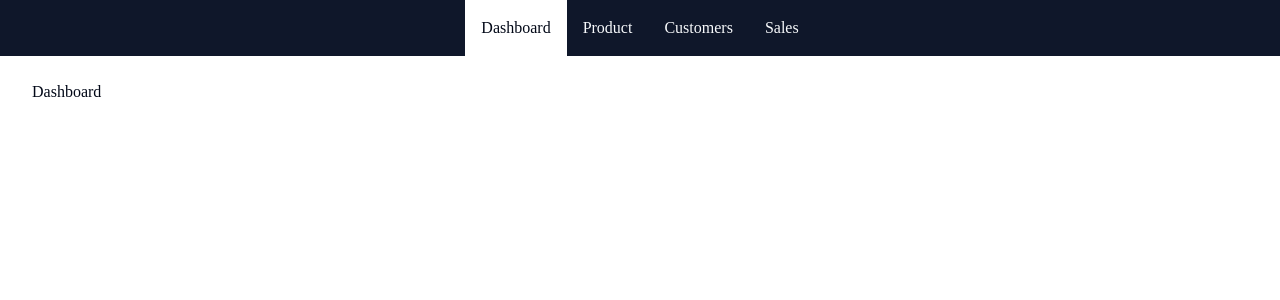
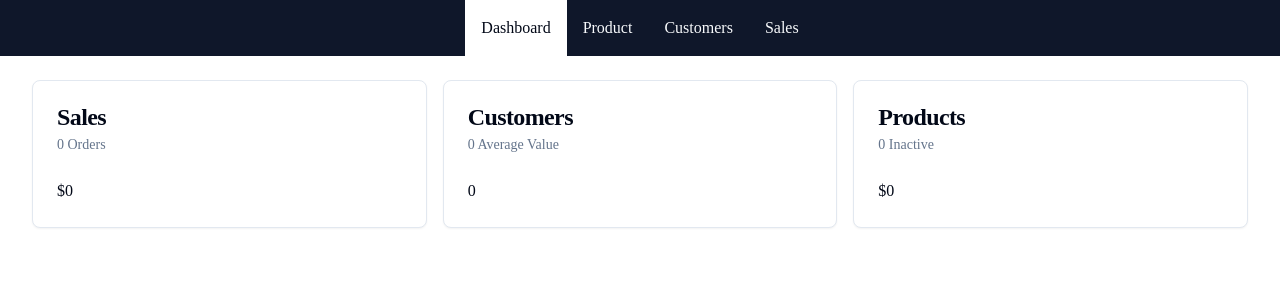
Before and after one commit to apykwan/ecommerce_with_stripe, a Next.js app: page /admin in a window 1280 px wide. Shown: the top 300 px of the page. Built offline with nearby package versions, Linux system fonts and the light colour scheme; no server answers; the database is empty.

Commit message:
completed admin page

```diff
--- a/package.json
+++ b/package.json
@@ -10,6 +10,7 @@
   },
   "dependencies": {
     "@prisma/client": "^5.16.1",
+    "@radix-ui/react-slot": "^1.1.0",
     "class-variance-authority": "^0.7.0",
     "clsx": "^2.1.1",
     "lucide-react": "^0.400.0",
--- /dev/null
+++ b/src/app/admin/_components/PageHeader.tsx
@@ -0,0 +1,9 @@
+import { type ReactNode } from 'react';
+
+export function PageHeader({ children}: { children: ReactNode }) {
+  return (
+    <h1 className="text-4xl mb-4">
+      {children}
+    </h1>
+  )
+}
--- a/src/app/admin/layout.tsx
+++ b/src/app/admin/layout.tsx
@@ -1,4 +1,6 @@
 import { Nav, NavLink } from '@/components/Nav';
+
+export const dynamic = "force-dynamic";
 
 export default function AdminLayout({
   children,
--- /dev/null
+++ b/src/app/admin/loading.tsx
@@ -0,0 +1,7 @@
+import { Loader2 } from 'lucide-react';
+
+export default function AdminLoading() {
+  return <div className="flex justify-center">
+    <Loader2 className="size-24 animate-spin" />
+  </div>
+}
--- a/src/app/admin/page.tsx
+++ b/src/app/admin/page.tsx
@@ -1,3 +1,96 @@
-export default function AdminDashboard() {
-  return <h1>Dashboard</h1>
+import {
+  Card,
+  CardContent,
+  CardDescription,
+  CardHeader,
+  CardTitle
+} from '@/components/ui/card';
+
+import { formatNumber, formatCurrency } from '@/lib/formatters';
+// import { wait } from '@/lib/utils';
+import db from '@/db';
+
+async function getSalesData() {
+  const data = await db.order.aggregate({
+    _sum: { pricePaidInCents: true },
+    _count: true
+  });
+
+  return {
+    amount: (data._sum.pricePaidInCents || 0) / 100,
+    numberOfSales: data._count
+  }
 }
+
+async function getUserData() {
+  const [userCount, orderData] = await Promise.all([
+     db.user.count(),
+     db.order.aggregate({
+      _sum: { pricePaidInCents: true }
+    })
+  ]);
+
+  return {
+    userCount,
+    averageValuePerUser: userCount === 0 ? 0 : (orderData._sum.pricePaidInCents || 0) / userCount/ 100
+  };
+}
+
+async function getProductData() {
+  const [activeCount, inActiveCount] = await Promise.all([
+    db.product.count({ where: { isAvailableForPurchase: true }}),
+    db.product.count({ where: { isAvailableForPurchase: false }}),
+  ]);
+
+  return { activeCount, inActiveCount };
+}
+
+export default async function AdminDashboard() {
+  const [salesData, userData, productData] = await Promise.all([
+    getSalesData(),
+    getUserData(),
+    getProductData()
+  ]);
+
+  return (
+    <div className="grid grid-cols-1 md:grid-cols-2 lg:grid-cols-3 gap-4">
+      <Dashboard
+        title="Sales"
+        subtitle={`${formatNumber(salesData.numberOfSales)} Orders`}
+        body={formatCurrency(salesData.amount)}
+      />
+
+      <Dashboard
+        title="Customers"
+        subtitle={`${formatNumber(userData.averageValuePerUser)} Average Value`}
+        body={formatNumber(userData.userCount)}
+      />
+
+      <Dashboard
+        title="Products"
+        subtitle={`${formatNumber(productData.inActiveCount)} Inactive`}
+        body={formatCurrency(productData.activeCount)}
+      />
+    </div>
+  );
+}
+
+type DashboardCardProps = {
+  title: string;
+  subtitle: string;
+  body: string;
+}
+
+function Dashboard({ title, subtitle, body}: DashboardCardProps) {
+  return (
+    <Card>
+      <CardHeader>
+        <CardTitle>{title}</CardTitle>
+        <CardDescription>{subtitle}</CardDescription>
+      </CardHeader>
+      <CardContent>
+        <p>{body}</p>
+      </CardContent>
+    </Card>
+  );
+}
--- /dev/null
+++ b/src/app/admin/products/page.tsx
@@ -0,0 +1,15 @@
+import Link from 'next/link';
+
+import { Button } from '@/components/ui/button';
+import { PageHeader } from '../_components/PageHeader';
+
+export default function AdminProductsPage() {
+  return (
+    <div className="flex justify-between items-center gap-4">
+      <PageHeader>Products</PageHeader>
+      <Button>
+        <Link href="/admin/products/new">Add Product</Link>
+      </Button>
+    </div>
+  )
+}
--- /dev/null
+++ b/src/components/ui/button.tsx
@@ -0,0 +1,56 @@
+import * as React from "react"
+import { Slot } from "@radix-ui/react-slot"
+import { cva, type VariantProps } from "class-variance-authority"
+
+import { cn } from "@/lib/utils"
+
+const buttonVariants = cva(
+  "inline-flex items-center justify-center whitespace-nowrap rounded-md text-sm font-medium ring-offset-background transition-colors focus-visible:outline-none focus-visible:ring-2 focus-visible:ring-ring focus-visible:ring-offset-2 disabled:pointer-events-none disabled:opacity-50",
+  {
+    variants: {
+      variant: {
+        default: "bg-primary text-primary-foreground hover:bg-primary/90",
+        destructive:
+          "bg-destructive text-destructive-foreground hover:bg-destructive/90",
+        outline:
+          "border border-input bg-background hover:bg-accent hover:text-accent-foreground",
+        secondary:
+          "bg-secondary text-secondary-foreground hover:bg-secondary/80",
+        ghost: "hover:bg-accent hover:text-accent-foreground",
+        link: "text-primary underline-offset-4 hover:underline",
+      },
+      size: {
+        default: "h-10 px-4 py-2",
+        sm: "h-9 rounded-md px-3",
+        lg: "h-11 rounded-md px-8",
+        icon: "h-10 w-10",
+      },
+    },
+    defaultVariants: {
+      variant: "default",
+      size: "default",
+    },
+  }
+)
+
+export interface ButtonProps
+  extends React.ButtonHTMLAttributes<HTMLButtonElement>,
+    VariantProps<typeof buttonVariants> {
+  asChild?: boolean
+}
+
+const Button = React.forwardRef<HTMLButtonElement, ButtonProps>(
+  ({ className, variant, size, asChild = false, ...props }, ref) => {
+    const Comp = asChild ? Slot : "button"
+    return (
+      <Comp
+        className={cn(buttonVariants({ variant, size, className }))}
+        ref={ref}
+        {...props}
+      />
+    )
+  }
+)
+Button.displayName = "Button"
+
+export { Button, buttonVariants }
--- /dev/null
+++ b/src/components/ui/card.tsx
@@ -0,0 +1,79 @@
+import * as React from "react"
+
+import { cn } from "@/lib/utils"
+
+const Card = React.forwardRef<
+  HTMLDivElement,
+  React.HTMLAttributes<HTMLDivElement>
+>(({ className, ...props }, ref) => (
+  <div
+    ref={ref}
+    className={cn(
+      "rounded-lg border bg-card text-card-foreground shadow-sm",
+      className
+    )}
+    {...props}
+  />
+))
+Card.displayName = "Card"
+
+const CardHeader = React.forwardRef<
+  HTMLDivElement,
+  React.HTMLAttributes<HTMLDivElement>
+>(({ className, ...props }, ref) => (
+  <div
+    ref={ref}
+    className={cn("flex flex-col space-y-1.5 p-6", className)}
+    {...props}
+  />
+))
+CardHeader.displayName = "CardHeader"
+
+const CardTitle = React.forwardRef<
+  HTMLParagraphElement,
+  React.HTMLAttributes<HTMLHeadingElement>
+>(({ className, ...props }, ref) => (
+  <h3
+    ref={ref}
+    className={cn(
+      "text-2xl font-semibold leading-none tracking-tight",
+      className
+    )}
+    {...props}
+  />
+))
+CardTitle.displayName = "CardTitle"
+
+const CardDescription = React.forwardRef<
+  HTMLParagraphElement,
+  React.HTMLAttributes<HTMLParagraphElement>
+>(({ className, ...props }, ref) => (
+  <p
+    ref={ref}
+    className={cn("text-sm text-muted-foreground", className)}
+    {...props}
+  />
+))
+CardDescription.displayName = "CardDescription"
+
+const CardContent = React.forwardRef<
+  HTMLDivElement,
+  React.HTMLAttributes<HTMLDivElement>
+>(({ className, ...props }, ref) => (
+  <div ref={ref} className={cn("p-6 pt-0", className)} {...props} />
+))
+CardContent.displayName = "CardContent"
+
+const CardFooter = React.forwardRef<
+  HTMLDivElement,
+  React.HTMLAttributes<HTMLDivElement>
+>(({ className, ...props }, ref) => (
+  <div
+    ref={ref}
+    className={cn("flex items-center p-6 pt-0", className)}
+    {...props}
+  />
+))
+CardFooter.displayName = "CardFooter"
+
+export { Card, CardHeader, CardFooter, CardTitle, CardDescription, CardContent }
--- /dev/null
+++ b/src/db/index.ts
@@ -0,0 +1,15 @@
+import { PrismaClient } from '@prisma/client'
+
+const prismaClientSingleton = () => {
+  return new PrismaClient();
+}
+
+declare const globalThis: {
+  prismaGlobal: ReturnType<typeof prismaClientSingleton>;
+} & typeof global;
+
+const db = globalThis.prismaGlobal ?? prismaClientSingleton();
+
+export default db;
+
+if (process.env.NODE_ENV !== 'production') globalThis.prismaGlobal = db;
--- /dev/null
+++ b/src/lib/formatters.ts
@@ -0,0 +1,15 @@
+const CURRENCY_FORMATTER = new Intl.NumberFormat("en-US", {
+  currency: "USD",
+  style: "currency",
+  minimumFractionDigits: 0,
+})
+
+export function formatCurrency(amount: number) {
+  return CURRENCY_FORMATTER.format(amount)
+}
+
+const NUMBER_FORMATTER = new Intl.NumberFormat("en-US")
+
+export function formatNumber(number: number) {
+  return NUMBER_FORMATTER.format(number)
+}
--- a/src/lib/utils.ts
+++ b/src/lib/utils.ts
@@ -4,3 +4,7 @@ import { twMerge } from "tailwind-merge"
 export function cn(...inputs: ClassValue[]) {
   return twMerge(clsx(inputs))
 }
+
+export function wait(duration: number) {
+  return new Promise(resolve => setTimeout(resolve, duration));
+}
```
Also changed, not shown: 1 other file (tests, documents, lock files or other folders).
